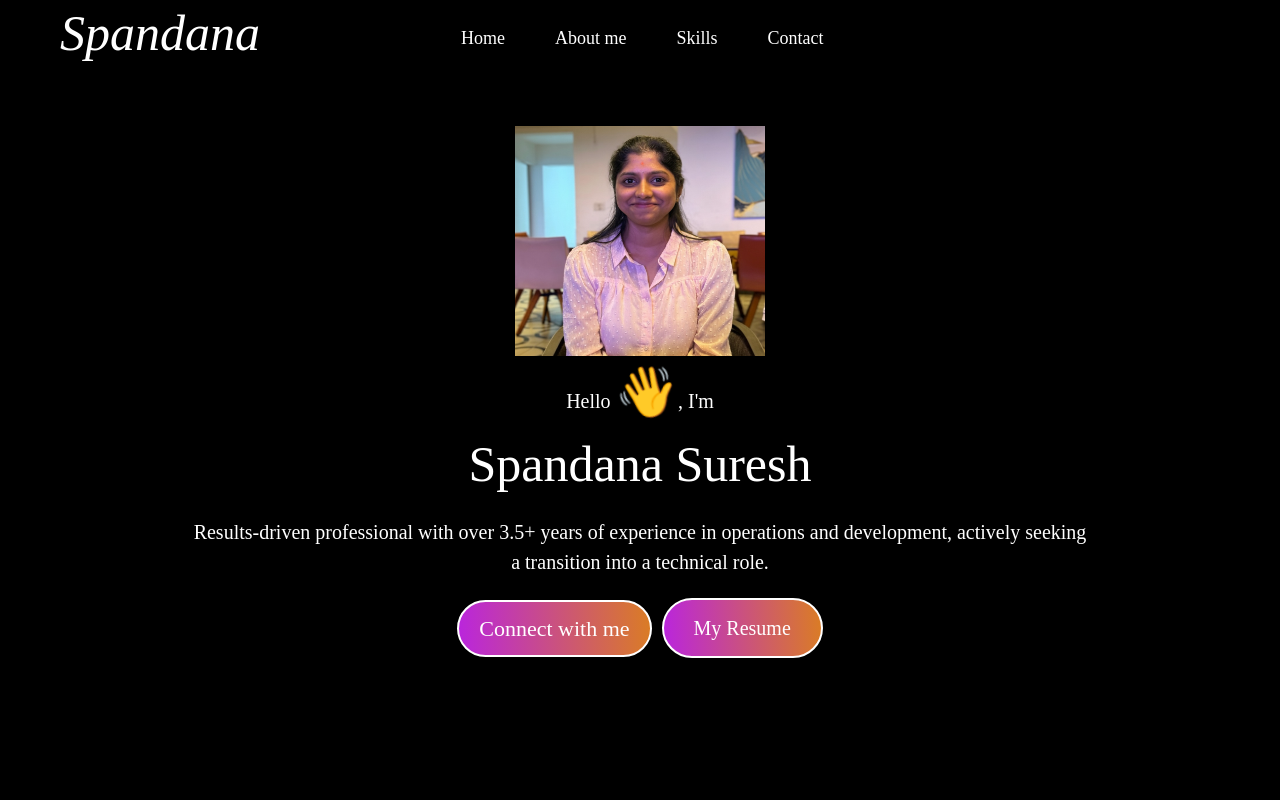
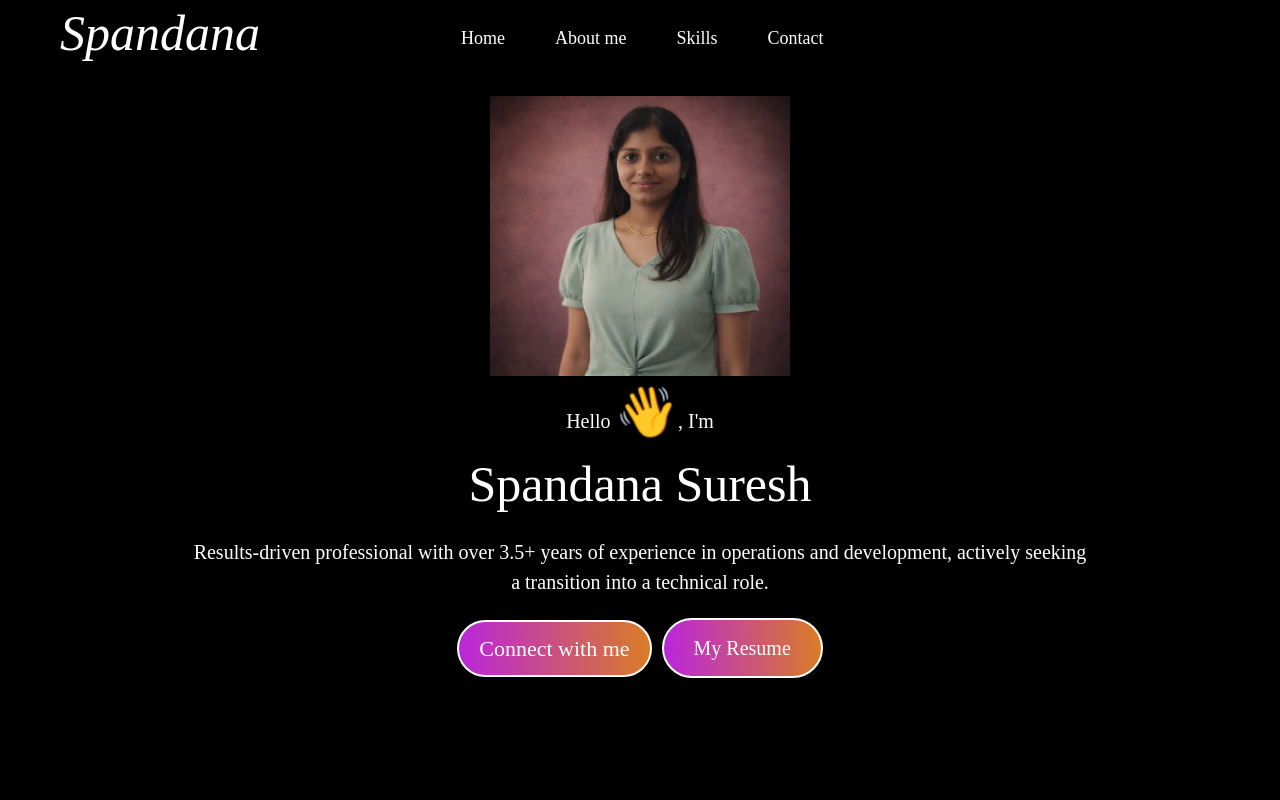
Before and after one commit to luckyspandy/my-react-portfolio, a React app: page / in a window 1280 px wide. Shown: the top 800 px of the page. Built offline with nearby package versions, Linux system fonts and the light colour scheme; the HTML template or start-up script is replaced by a standard one.

Commit message:
Changed in page layout

```diff
--- a/src/assets/Components/Hero/Hero.css
+++ b/src/assets/Components/Hero/Hero.css
@@ -1,9 +1,9 @@
 .man{
     display: block;
-    margin-top: 20px;
+    margin-top: 0px;
     padding-left: 0px;
-    width: 250px;
-    height: 230px;
+    width: 300px;
+    height: 280px;
 
 }
 
@@ -12,10 +12,10 @@
     align-items: center;
     flex-direction: column;
     gap: 5px !important;
-    padding-top: 90px !important;
+    padding-top: 80px !important;
     padding-bottom: 30px !important;
     box-sizing: border-box;
-    min-height: 105vh;
+    min-height: 107vh;
 }
 
 .hero h1 {
--- a/src/assets/Components/Hero/Hero.jsx
+++ b/src/assets/Components/Hero/Hero.jsx
@@ -1,6 +1,6 @@
 import React from 'react'
 import './Hero.css';
-import human from '../../../assets/photo1.png';
+import human from '../../../assets/photo1.jpg';
 import { FileText } from 'lucide-react';
 
 const Hero = () => {
--- a/src/assets/Components/Skills/Skills.css
+++ b/src/assets/Components/Skills/Skills.css
@@ -3,7 +3,7 @@
     /* align-self: flex-start; */
     padding-left: 45%;
     font-size: 80px;
-    height: 4vh;
+    height: 3vh;
     /* padding-bottom: 10px; */
     /* max-height: 100px; */
 }
```
Also changed, not shown: src/assets/photo1.jpg (added), src/assets/photo1.png (deleted).
